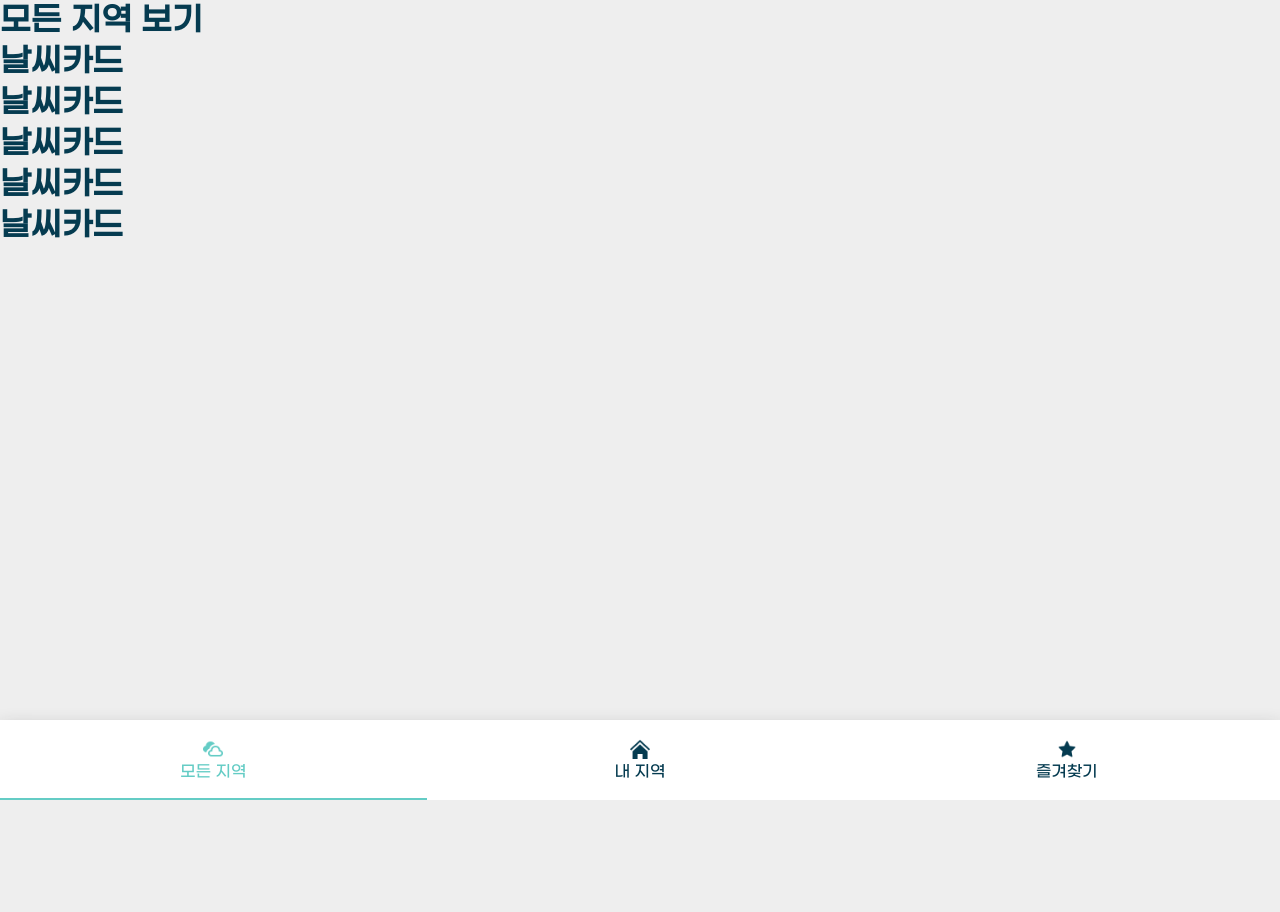
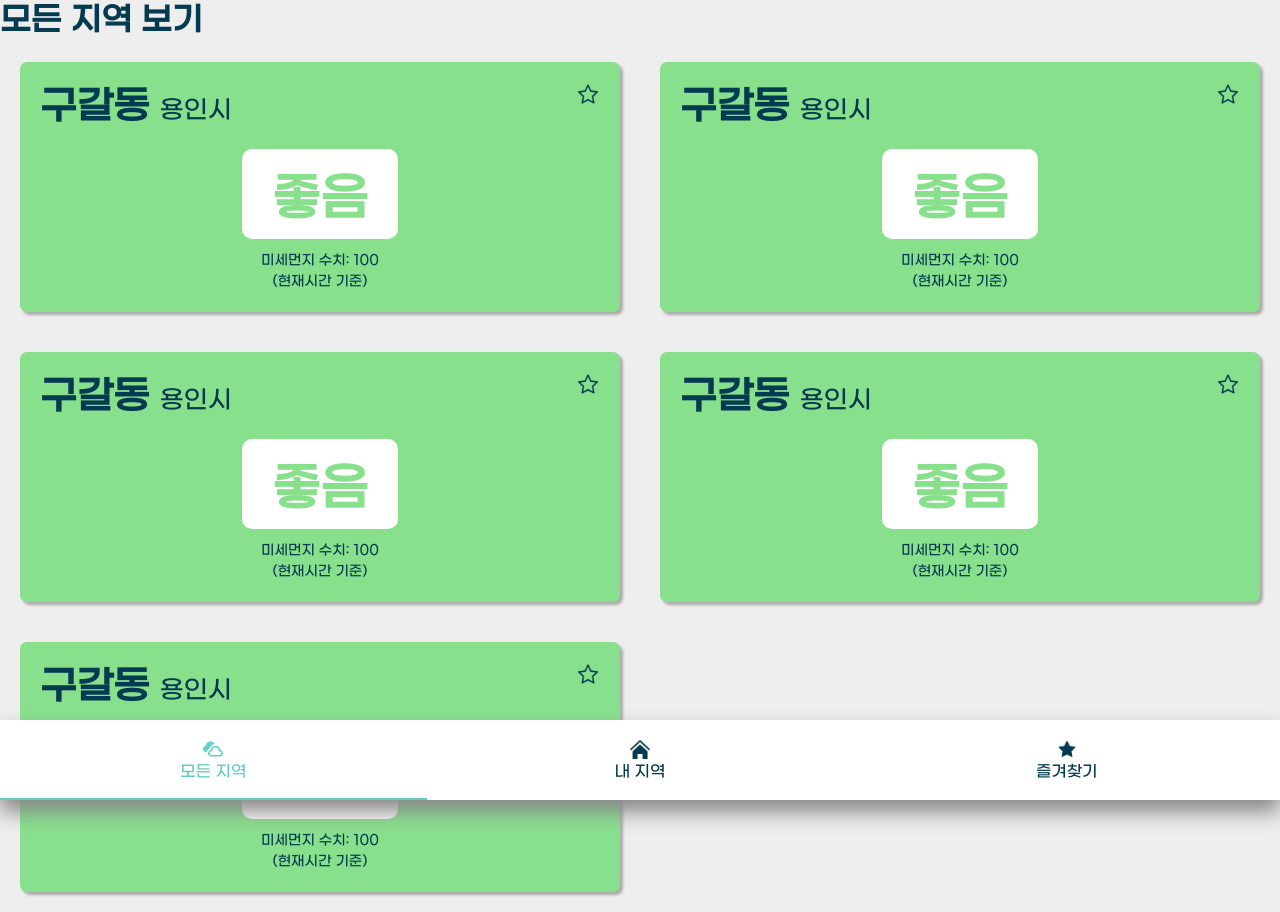
Before and after one commit to sryung1225/MI-MUN, a React (Create React App) app: page / in a window 1280 px wide. Before the commit the page ends 800 px from the top, so only its background shows below. Built offline with nearby package versions, Linux system fonts and the light colour scheme.

Commit message:
[🎀] 카드 UI 적용

```diff
--- a/src/components/Card.jsx
+++ b/src/components/Card.jsx
@@ -1,5 +1,100 @@
+import React from "react";
+import styled from "styled-components";
+import StarPath from "../assets/images/i_star_line_b.png";
+import ActiveStarPath from "../assets/images/i_star_g.png";
+
+const colors = {
+  // 미세먼지 상태에 따른 색상 코드 지정
+  so_good: "#4992ff",
+  good: "#88e08d",
+  soso: "#f3f489",
+  bad: "#f9b42a",
+  so_bad: "#f75538",
+};
+
 function Card() {
-  return <h1>날씨카드</h1>;
+  return (
+    <>
+      <CardWrapper>
+        <Location>
+          <Dong>구갈동</Dong>
+          <Si>용인시</Si>
+        </Location>
+        <Condition>좋음</Condition>
+        <Detail>미세먼지 수치: 100</Detail>
+        <Detail>(현재시간 기준)</Detail>
+        <Star type="button"></Star>
+      </CardWrapper>
+    </>
+  );
 }
 
+const CardWrapper = styled.article`
+  position: relative;
+  float: left;
+  display: flex;
+  flex-direction: column;
+  justify-content: center;
+  align-items: center;
+  box-sizing: border-box;
+  width: calc(50% - 40px);
+  height: 250px;
+  margin: 20px;
+  padding: 20px;
+  background-color: ${colors.good}; // 변경 필요 - colors
+  border-radius: 7px;
+  box-shadow: 3px 3px 3px #aaa;
+  @media only screen and (max-width: 1200px) {
+    width: calc(100% - 40px);
+  }
+`;
+
+const Location = styled.div`
+  display: inline-block;
+  width: 100%;
+  height: 45px;
+`;
+
+const Dong = styled.span`
+  display: inline-block;
+  margin-right: 10px;
+  font-size: 38px;
+  font-weight: bold;
+`;
+
+const Si = styled.span`
+  font-size: 25px;
+`;
+
+const Condition = styled.span`
+  display: inline-block;
+  height: 90px;
+  padding: 20px 30px;
+  margin: 20px auto 10px;
+  background-color: #fff;
+  border-radius: 10px;
+  color: ${colors.good}; // 변경 필요 - colors
+  font-size: 50px;
+  font-weight: bold;
+`;
+
+const Detail = styled.p`
+  display: inline-block;
+  width: 100%;
+  margin-top: 2px;
+  font-size: 14px;
+  text-align: center;
+`;
+
+const Star = styled.button`
+  position: absolute;
+  right: 20px;
+  top: 20px;
+  display: inline-block;
+  width: 24px;
+  height: 24px;
+  background: url(${StarPath}) no-repeat center;
+  background-size: cover;
+`;
+
 export default Card;
--- a/src/styles/GlobalStyle.js
+++ b/src/styles/GlobalStyle.js
@@ -15,6 +15,7 @@ const GlobalStyle = createGlobalStyle`
     box-sizing: border-box;
   }
   body {
+    position: relative;
     height: 100vh;
     background-color: #EEE;
     font-family: GmarketSansWOFFMedium, sans-serif;
```
Also changed, not shown: src/assets/images/i_star_line_b.png (added).
